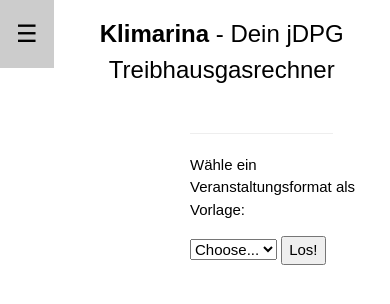
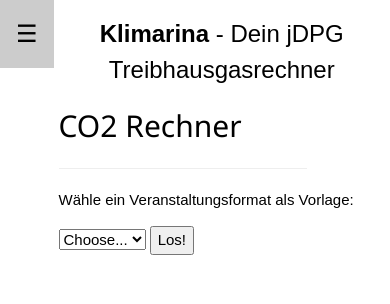
Before and after one commit to Kuhkaefer/Thg-Rechner, a Django app: page /rechner/ in a window 390 px wide. Shown: the top 304 px of the page. Run offline with Django 3.2, Linux system fonts and the light colour scheme; data that the repository does not hold is empty.

Commit message:
slight adaptations for mobile version

```diff
--- a/rechner/templates/rechner/base.html
+++ b/rechner/templates/rechner/base.html
@@ -38,9 +38,9 @@
             }
 
         .main{
-                margin-left:180px;
-                margin-top:35px;
-                padding: 0px 10px;
+                margin-left:15%;
+                margin-top:70px;
+                padding: 0px 0px;
             }
         .button {
                 transition-duration: 0.4s;
@@ -154,7 +154,7 @@
 </head>
 <body>
   <!-- Sidebar (hidden by default) -->
-  <nav class="sidenav" style="display:none;z-index:2;width:18%;min-width:300px" id="mySidebar">
+  <nav class="sidenav" style="display:none;z-index:2;width:10%;min-width:120px" id="mySidebar">
     <a href="javascript:void(0)" onclick="w3_close()"
     class="w3-bar-item w3-button">&larr;</a>
     <a href="/" onclick="w3_close()" class="w3-bar-item w3-button">Home</a>
@@ -165,7 +165,7 @@
     <br>
     <div class="w3-center">
       <a href="https://www.jdpg.de">
-      {% load static %}<img src="{%static "logo-jdpg.jpg" %}" width="150" height="150" style="vertical-align:bottom" class="w3-round">
+      {% load static %}<img src="{%static "logo-jdpg.jpg" %}" width="100" height="100" style="vertical-align:bottom" class="w3-round">
       </a>
     </div>
   </nav>
```
